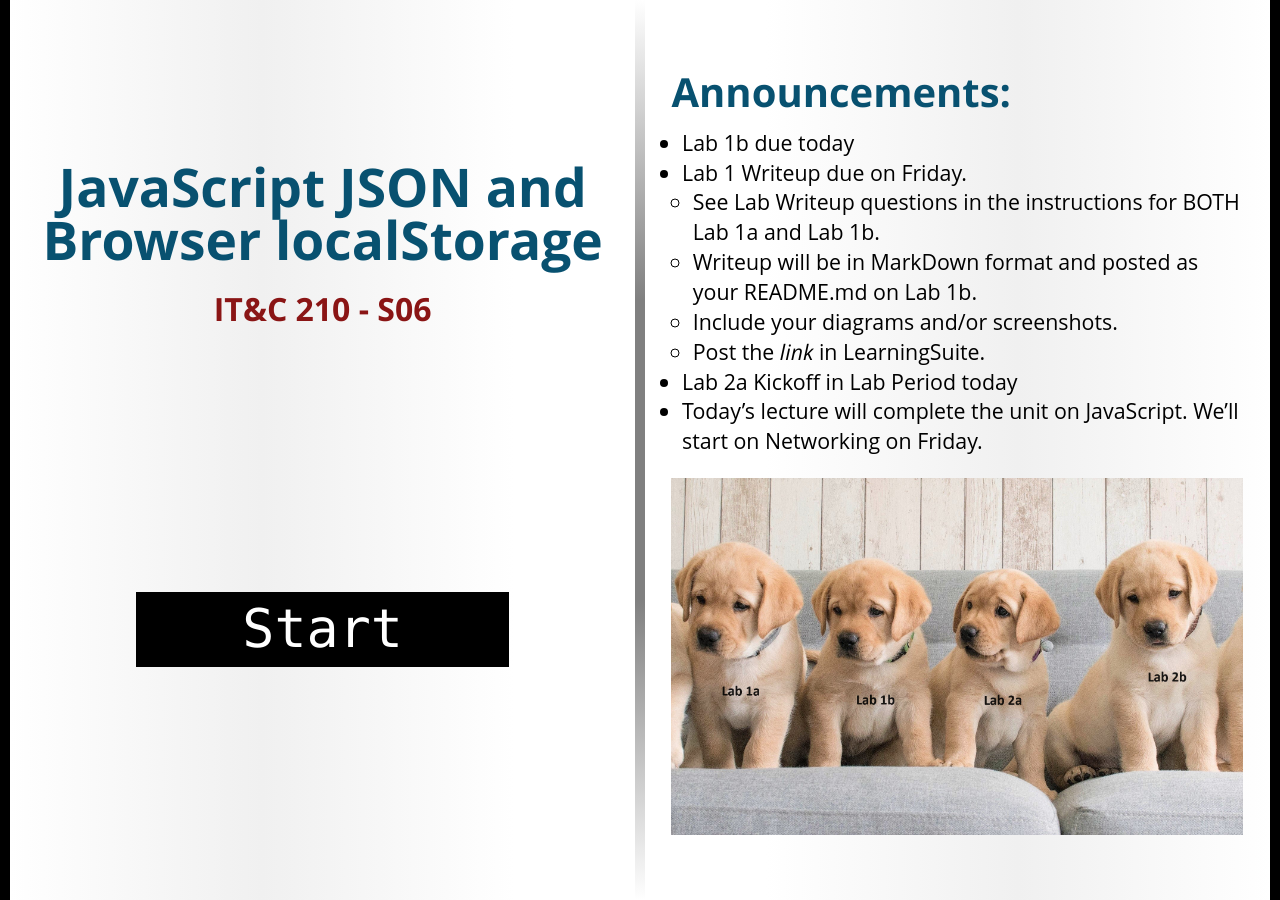
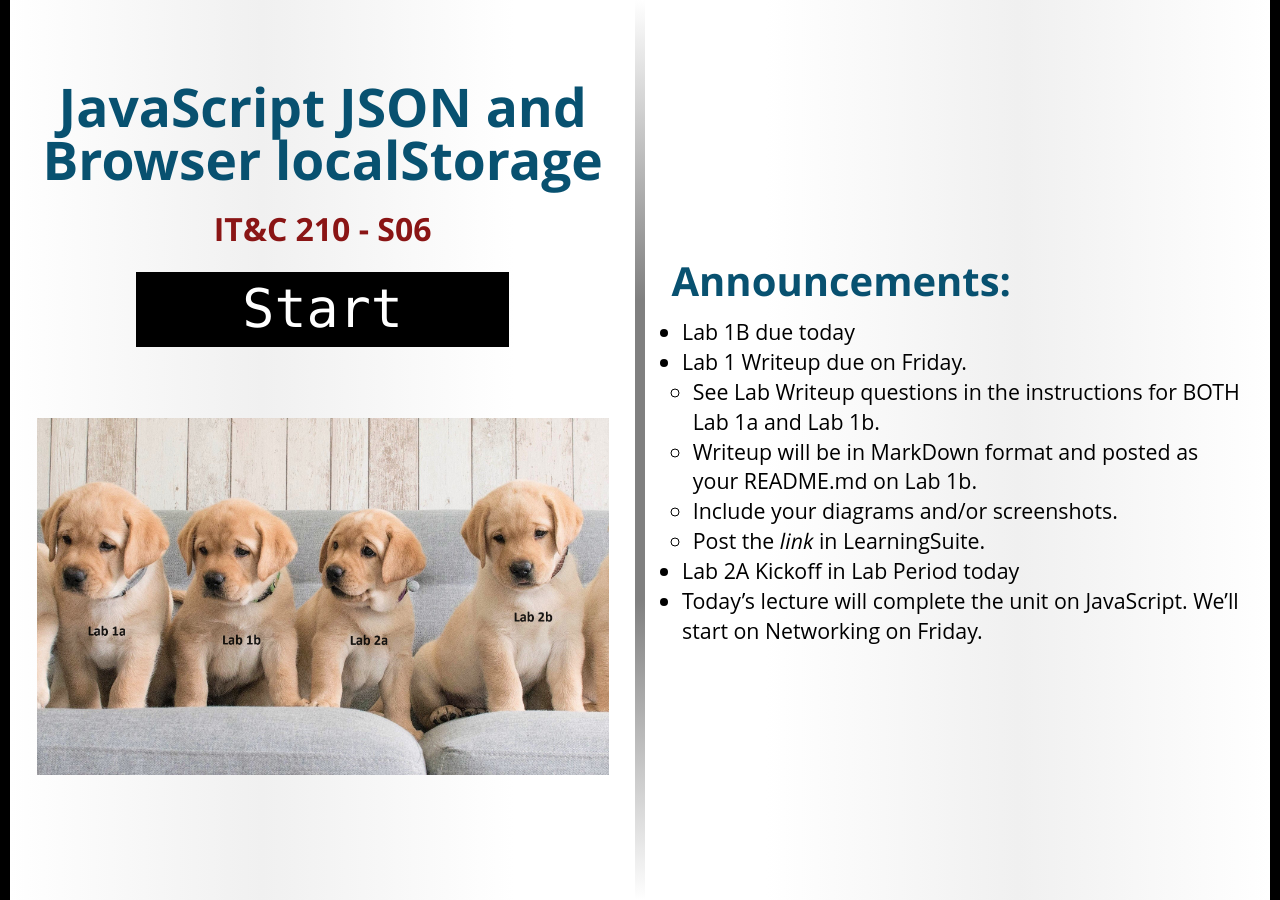
Before and after one commit to BYU-ITC-210/BYU-ITC-210.github.io, a Jekyll site: the page built from _welcome/S06.md, in a window 1280 px wide. Built offline with Jekyll 4.4.1, drawn with Linux system fonts in a browser that asks for light colours; some web fonts are replaced.

Commit message:
Prep for S06

```diff
--- a/_welcome/S06.md
+++ b/_welcome/S06.md
@@ -1,14 +1,13 @@
 ---
 title: JavaScript JSON and Browser localStorage
 session: S06
+image: images/Labs1a-2b.jpg
 ---
-* Lab 1b due today
+* Lab 1B due today
 * Lab 1 Writeup due on Friday.
     * See Lab Writeup questions in the instructions for BOTH Lab 1a and Lab 1b.
     * Writeup will be in MarkDown format and posted as your README.md on Lab 1b.
     * Include your diagrams and/or screenshots.
     * Post the _link_ in LearningSuite.
-* Lab 2a Kickoff in Lab Period today
+* Lab 2A Kickoff in Lab Period today
 * Today's lecture will complete the unit on JavaScript. We'll start on Networking on Friday.
-
-![Labs](images/Labs1a-2b.jpg)
```
Also changed, not shown: _welcome/S05.md (+0 -1 lines), w.md (+1 -1 lines), walkthrough/JSON-localStorage.md (+8 -30 lines).
